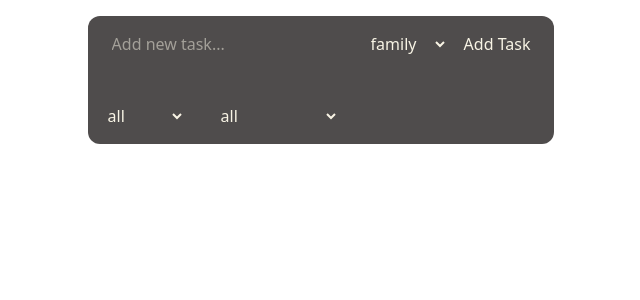
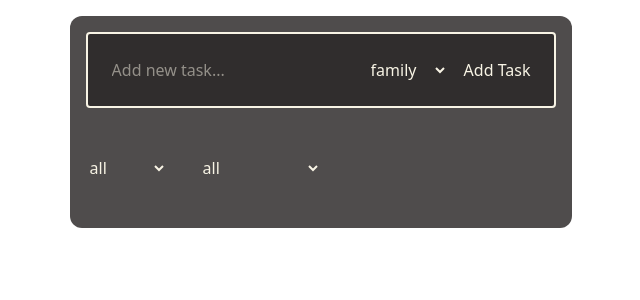
Before and after one commit to Belan-Mihail/ToDoApp, a React (Vite) app: page / in a window 1280 px wide. Shown: the top 300 px of the page, without its empty margins (319-959 px from the left). Built offline with nearby package versions, Linux system fonts and the light colour scheme.

Commit message:
edit in TodoForm form styles

```diff
--- a/src/App.tsx
+++ b/src/App.tsx
@@ -15,7 +15,7 @@ const App: React.FC = () => {
 
   return (
 
-      <div className='bg-[#242020cc] rounded-xl text-[#f8f4e5] w-max mx-auto my-4 main' >
+      <div className='bg-[#242020cc] rounded-xl text-[#f8f4e5] w-max mx-auto my-4 main flex flex-col' >
         {/* form to add new task */}
         <TodoForm />
 
--- a/src/components/TodoForm.tsx
+++ b/src/components/TodoForm.tsx
@@ -23,7 +23,7 @@ const TodoForm:React.FC = () => {
   }
 
   return (
-    <form onSubmit={handleSubmit} className='p-2 m-2 flex gap-2'>
+    <form onSubmit={handleSubmit} className='p-4 m-4 flex gap-2 border-[#f8f4e5] border-2 rounded bg-[#292626cc]'>
       <input type="text" value={task} onChange={(e) => setTask(e.target.value)} placeholder='Add new task...' className='p-2'/>
       <select value={category} onChange={(e) => setCategory(e.target.value as 'family' | 'work' | 'private')} className='p-2'>
         <option value="family">family</option>
```
